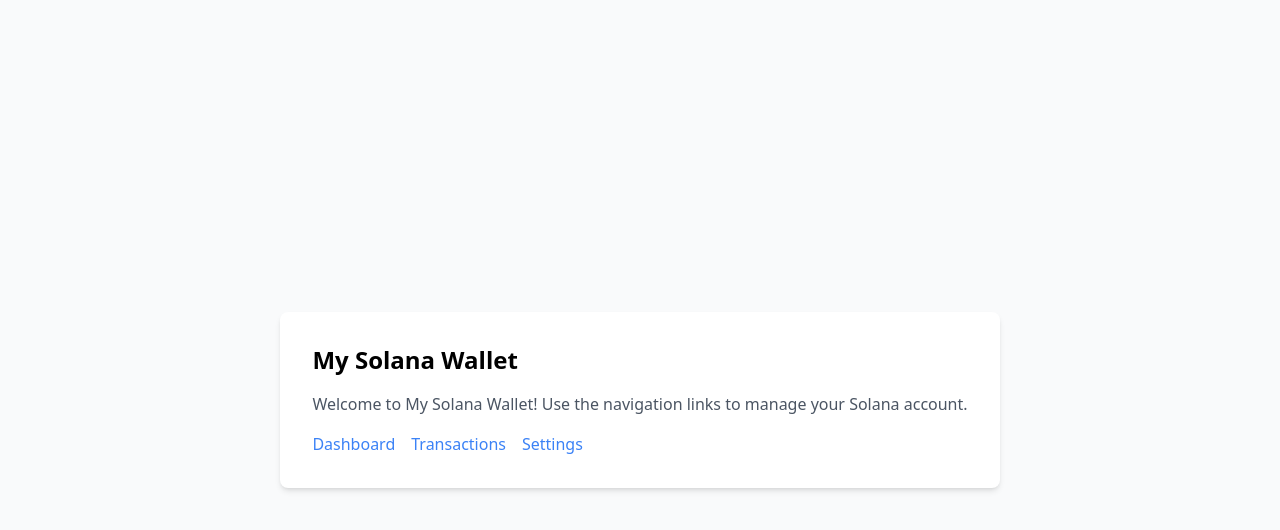
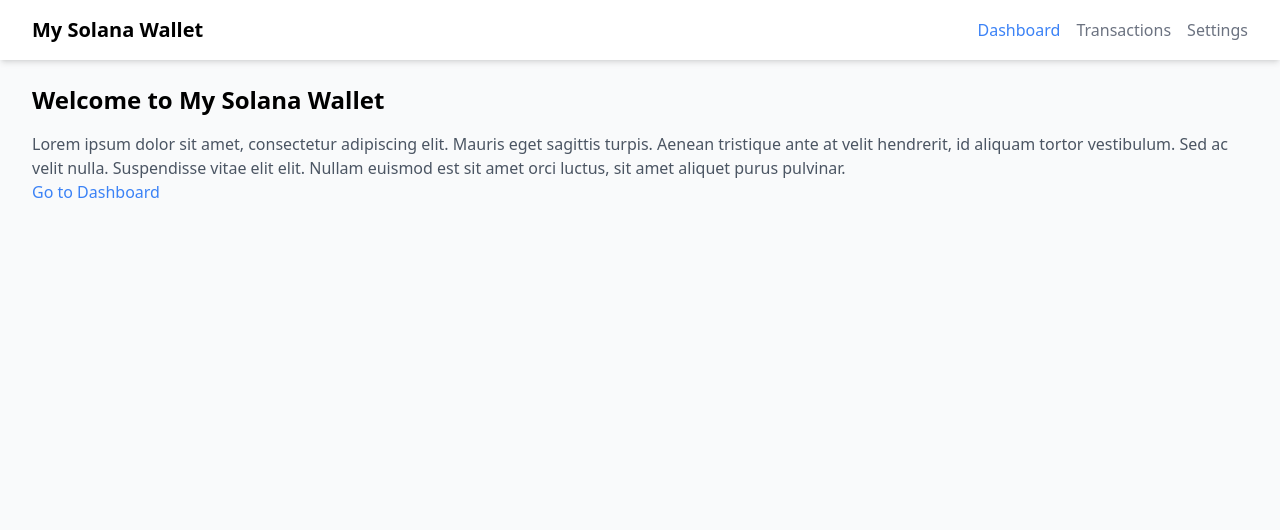
Before and after one commit to vivekpal1/sol-wallet, a Next.js app in the folder sol-wallet/: page / in a window 1280 px wide. Shown: the top 530 px of the page. Built offline with nearby package versions, Linux system fonts and the light colour scheme.

Commit message:
Apr 14, 2023, 11:30 PM

```diff
--- a/sol-wallet/src/app/page.tsx
+++ b/sol-wallet/src/app/page.tsx
@@ -1,33 +1,59 @@
+// pages/index.tsx
 import { FC } from 'react'
+import Link from 'next/link'
 
 const HomePage: FC = () => {
   return (
-    <div className="bg-gray-50 min-h-screen flex items-center justify-center">
-      <div className="bg-white p-8 rounded-lg shadow-md">
-        <h1 className="text-2xl font-bold mb-4">My Solana Wallet</h1>
-        <p className="text-gray-600 mb-4">
-          Welcome to My Solana Wallet! Use the navigation links to manage your Solana account.
-        </p>
+    <div className="bg-gray-50 min-h-screen flex flex-col">
+      <header className="bg-white py-4 shadow-md">
+        <div className="max-w-7xl mx-auto px-4 sm:px-6 lg:px-8 flex items-center justify-between">
+          <h1 className="text-xl font-bold">My Solana Wallet</h1>
           <nav>
             <ul className="flex space-x-4">
               <li>
-              <a href="#" className="text-blue-500 hover:text-blue-600">
+                <Link href="/dashboard">
+                  <a className="text-blue-500 hover:text-blue-600">
                     Dashboard
                   </a>
+                </Link>
               </li>
               <li>
-              <a href="#" className="text-blue-500 hover:text-blue-600">
+                <Link href="/transactions">
+                  <a className="text-gray-500 hover:text-gray-600">
                     Transactions
                   </a>
+                </Link>
               </li>
               <li>
-              <a href="#" className="text-blue-500 hover:text-blue-600">
+                <Link href="/settings">
+                  <a className="text-gray-500 hover:text-gray-600">
                     Settings
                   </a>
+                </Link>
               </li>
             </ul>
           </nav>
         </div>
+      </header>
+      <main className="flex-grow">
+        <div className="max-w-7xl mx-auto py-6 sm:px-6 lg:px-8">
+          <h2 className="text-2xl font-bold mb-4">
+            Welcome to My Solana Wallet
+          </h2>
+          <p className="text-gray-600">
+            Lorem ipsum dolor sit amet, consectetur adipiscing elit. Mauris
+            eget sagittis turpis. Aenean tristique ante at velit hendrerit, id
+            aliquam tortor vestibulum. Sed ac velit nulla. Suspendisse vitae
+            elit elit. Nullam euismod est sit amet orci luctus, sit amet
+            aliquet purus pulvinar.{' '}
+          </p>
+          <Link href="/dashboard">
+            <a className="text-blue-500 hover:text-blue-600">
+              Go to Dashboard
+            </a>
+          </Link>
+        </div>
+      </main>
     </div>
   )
 }
```
Lines whose indentation alone changed are shown as unchanged.
